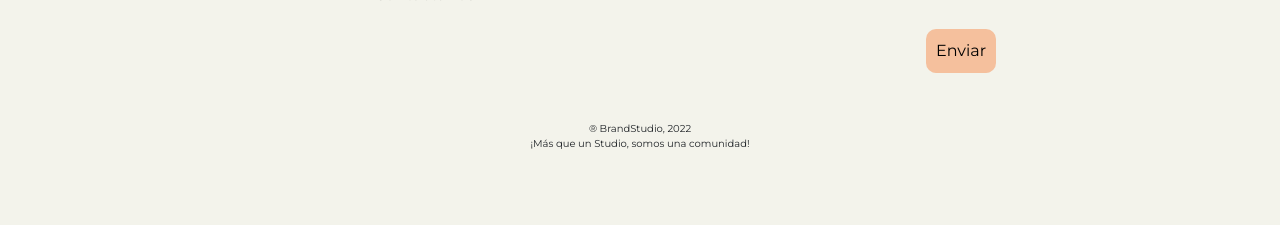
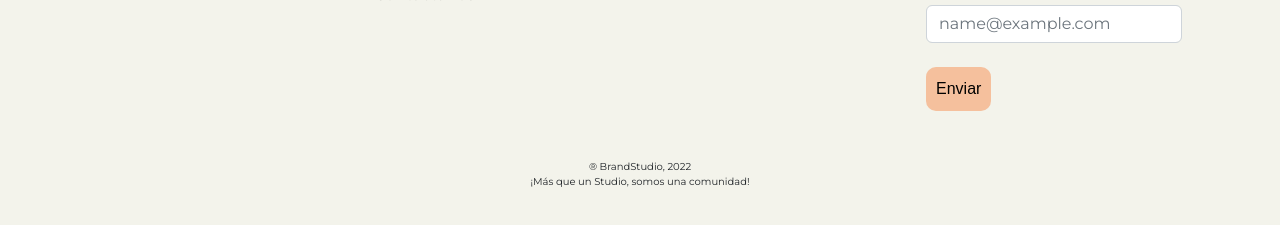
Before and after one commit to henrylicam/BrandStudio, a plain HTML site: page paginas/Contactanos.html in a window 1280 px wide. Shown: the part 1453-1678 px from the top of the page. Before the commit the page ends 1644 px from the top, so only its background shows below. Drawn offline with nearby package versions, Linux system fonts and the light colour scheme; a web font is replaced by a local one.

Commit message:
Modificando footer

```diff
--- a/paginas/Contactanos.html
+++ b/paginas/Contactanos.html
@@ -82,7 +82,8 @@
     <main>
         <br />
         <h1 class="contactanosTitulo">Contáctanos</h1>
-        <p class="contactanosDescripcion">Lorem ipsum dolor, sit amet consectetur adipisicing elit. Beatae, perspiciatis?</p>
+        <p class="contactanosDescripcion">Lorem ipsum dolor, sit amet consectetur adipisicing elit. Beatae,
+            perspiciatis?</p>
         <!-- Info y Contáctanos -->
         <section class="container-fluid px-5">
             <div class="row">
@@ -171,11 +172,12 @@
                         </div>
                         <div class="mb-3">
                             <label for="exampleFormControlInput1" class="form-label">Servicio a consultar</label>
-                            <select class="form-select" aria-label="Default select example" placeholder="Selecciona un servicio">
+                            <select class="form-select" aria-label="Default select example"
+                                placeholder="Selecciona un servicio">
                                 <option selected>Branding</option>
                                 <option value="2">Web Design</option>
                                 <option value="3">Marketing</option>
-                              </select>
+                            </select>
                         </div>
                         <div class="mb-3">
                             <label for="exampleFormControlTextarea1" class="form-label">Consulta</label>
@@ -247,8 +249,12 @@
                         Déjanos tu correo y no te perderás de ninguna información ni
                         actualización importante.
                     </p>
-                    <br />
-                    <button class="suscribete__boton">Enviar</button>
+                    <input type="email" class="form-control" id="exampleFormControlInput1"
+                        placeholder="name@example.com">
+                    <br>
+                    <button class="contactanos__boton">
+                        <a href="#">Enviar</a>
+                    </button>
                 </div>
             </div>
             <br /><br />
```
Also changed, not shown: paginas/Nosotros.html (+6 -2 lines), paginas/Portafolio.html (+6 -2 lines), paginas/Proyecto1.html (+6 -2 lines), paginas/Proyecto2.html (+6 -2 lines), paginas/Proyecto3.html (+6 -2 lines), paginas/Proyecto4.html (+6 -2 lines), paginas/Servicios.html (+5 -1 lines).
